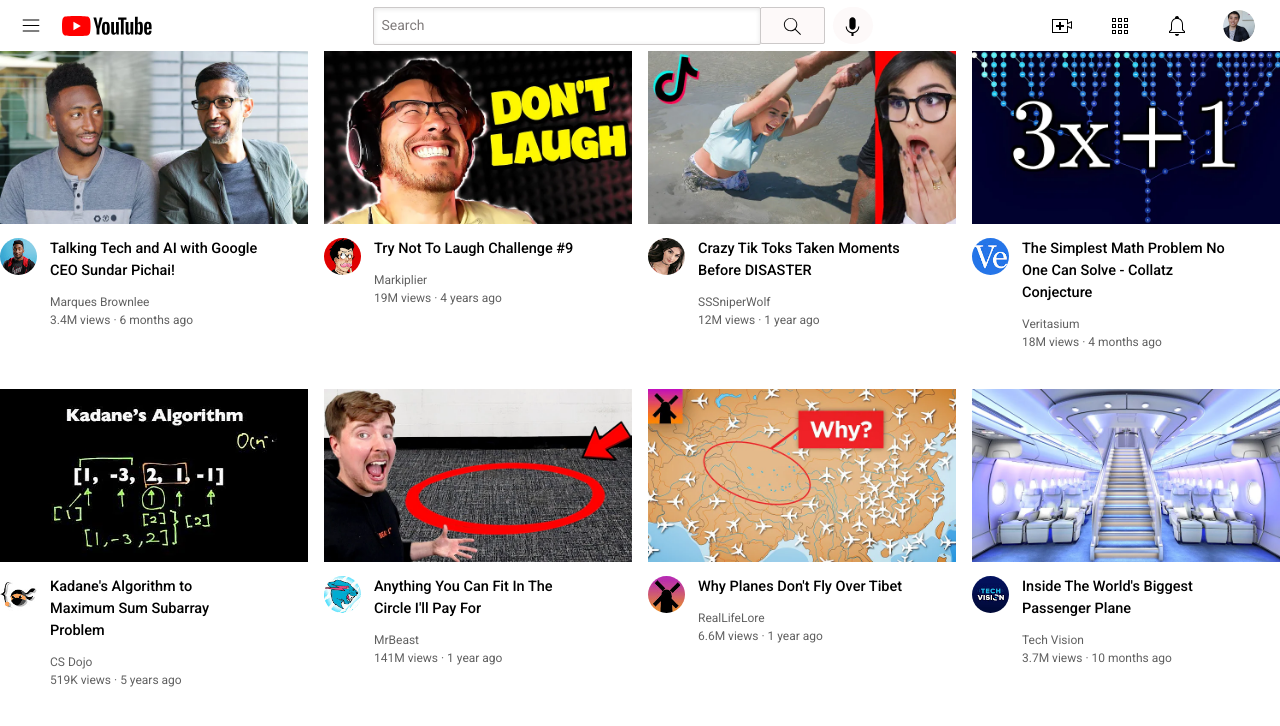
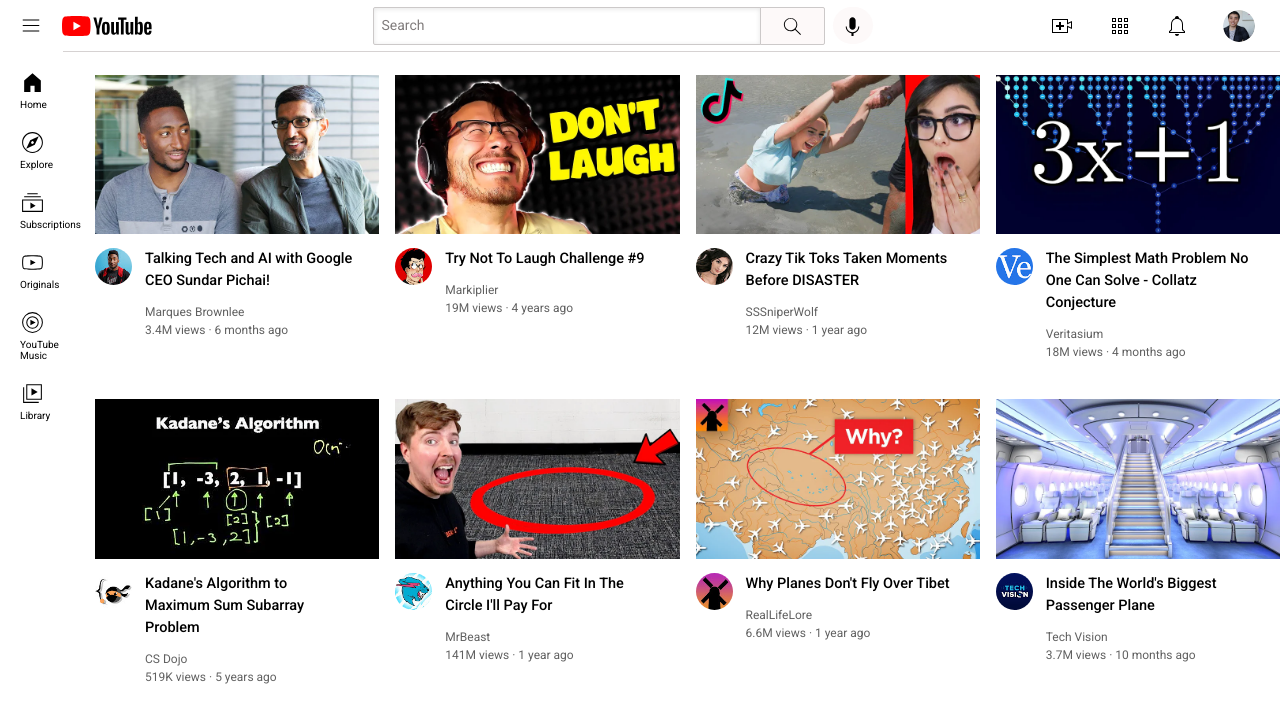
Before and after one commit to FreeEnd00/Programmi_Html_Css, a plain HTML site: page Programmi_VSCode/html_css/youtube.html in a window 1280 px wide. Shown: the top 726 px of the page. Drawn offline with Linux system fonts and the light colour scheme.

Commit message:
learned css position property and added to youtube clone
 edited youtube clone header with position attribute and iniziating sidebar

```diff
--- a/Programmi_VSCode/html_css/youtube.html
+++ b/Programmi_VSCode/html_css/youtube.html
@@ -1,6 +1,7 @@
 <!DOCTYPE html>
 <html lang="en">
 <head>
+    <link rel="stylesheet" href="yt_styles/sidebar.css">
     <link rel="preconnect" href="https://fonts.googleapis.com">
     <link rel="preconnect" href="https://fonts.gstatic.com" crossorigin>
     <link href="https://fonts.googleapis.com/css2?family=Roboto:wght@400;500;700&display=swap" rel="stylesheet">
@@ -29,6 +30,32 @@
             <img class="yt-app" src="yt_icons/youtube-apps.svg" alt="">
             <img class="notifications" src="yt_icons/notifications.svg" alt="">
             <img class="owner-channel" src="channel-icons/my-channel.jpeg" alt="">
+        </div>
+    </div>
+    <div class="sidebar">
+        <div class="sidebar-link">
+            <img class="sidebar-icon" src="yt_icons/home.svg" alt="">
+            <p class="sidebar-text">Home</p>
+        </div>
+        <div class="sidebar-link">
+            <img class="sidebar-icon" src="yt_icons/explore.svg" alt="">
+            <p class="sidebar-text">Explore</p>
+        </div>
+        <div class="sidebar-link">
+            <img class="sidebar-icon" src="yt_icons/subscriptions.svg" alt="">
+            <p class="sidebar-text">Subscriptions</p>
+        </div>
+        <div class="sidebar-link">
+            <img class="sidebar-icon" src="yt_icons/originals.svg" alt="">
+            <p class="sidebar-text">Originals</p>
+        </div>
+        <div class="sidebar-link">
+            <img class="sidebar-icon" src="yt_icons/youtube-music.svg" alt="">
+            <p class="sidebar-text">YouTube Music</p>
+        </div>
+        <div class="sidebar-link">
+            <img class="sidebar-icon" src="yt_icons/library.svg" alt="">
+            <p class="sidebar-text">Library</p>
         </div>
     </div>
    <div class="video-grid">
--- a/Programmi_VSCode/html_css/yt_styles/general.css
+++ b/Programmi_VSCode/html_css/yt_styles/general.css
@@ -5,4 +5,7 @@
 }
 body{
     margin: 0;
+    height: 10000px;
+    padding-top: 75px;
+    padding-left: 95px;
 }
--- a/Programmi_VSCode/html_css/yt_styles/header.css
+++ b/Programmi_VSCode/html_css/yt_styles/header.css
@@ -1,8 +1,16 @@
 .header{
+    position: fixed;
+    top: 0;
+    left: 0;
+    right: 0;
     height: 51px;
     display: flex;
     flex-direction: row;
     justify-content: space-between;
+    background-color: white;
+    border-bottom-width: 1px;
+    border-bottom-style: solid;
+    border-bottom-color: rgb(214, 210, 210);
 }
 .left-section{
     width: 160px;
@@ -30,7 +38,8 @@
     border-style: solid;
     border-width: 1px;
     border-color: rgb(204, 201, 201);
-    border-radius: 2px;
+    border-top-left-radius: 2px;
+    border-bottom-left-radius: 2px;
     box-shadow:inset 0px 1px 5px rgba(0,0,0,0.10);
     flex: 1;
     width: 0px;
@@ -42,14 +51,15 @@
     font-family: Roboto, Arial;
 }
 .search-button{
-    height: 37.5px;
+    height: 38px;
     width: 65px;
     border-style: solid;
     border-width: 1px;
     border-color: rgb(204, 201, 201);
     margin-left: -1px;
     background-color: rgb(253, 249, 249);
-    border-radius: 2px;
+    border-top-right-radius: 2px;
+    border-bottom-right-radius: 2px;
 }
 .search-icon{
     height: 23px;
--- /dev/null
+++ b/Programmi_VSCode/html_css/yt_styles/sidebar.css
@@ -0,0 +1,17 @@
+.sidebar{
+    position: fixed;
+    background-color: white;
+    bottom: 0;
+    left: 0;
+    top: 50px;
+    width: 63px;
+}
+.sidebar-icon{
+    width: 25px;
+    padding-left: 20px;
+    padding-top: 20px;
+}
+.sidebar-text{
+    padding-left: 20px;
+    font-size: 10px;
+}
```
Also changed, not shown: Programmi_VSCode/html_css/intro-to-html/14a.html (added, +17 -0 lines), Programmi_VSCode/html_css/intro-to-html/14b.html (added, +61 -0 lines), Programmi_VSCode/html_css/intro-to-html/14c.html (added, +18 -0 lines), Programmi_VSCode/html_css/position.html (added, +31 -0 lines), Programmi_VSCode/html_css/yt_icons/explore.svg (added), Programmi_VSCode/html_css/yt_icons/home.svg (added), Programmi_VSCode/html_css/yt_icons/library.svg (added), Programmi_VSCode/html_css/yt_icons/originals.svg (added), Programmi_VSCode/html_css/yt_icons/subscriptions.svg (added), Programmi_VSCode/html_css/yt_icons/youtube-music.svg (added).
